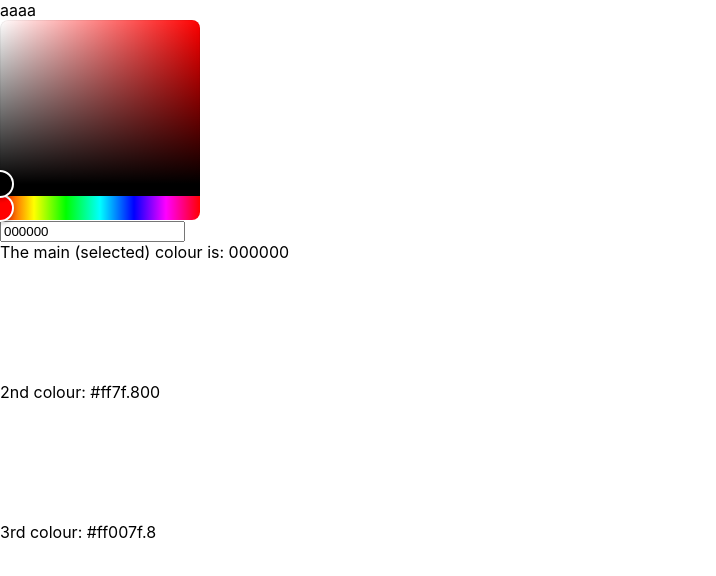
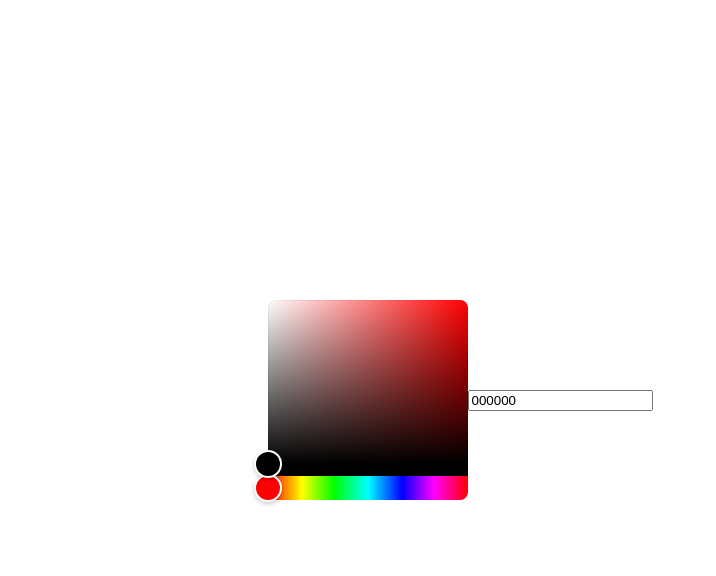
Before and after one commit to jacob-frazer/colourpicker, a React (Create React App) app: page / in a window 1280 px wide. Shown: the top 576 px of the page, without its empty margins (0-716 px from the left). Built offline with nearby package versions, Linux system fonts and the light colour scheme.

Commit message:
Break out context, add background that follows

```diff
--- a/src/App.tsx
+++ b/src/App.tsx
@@ -6,6 +6,9 @@ import { HexColorPicker, HexColorInput } from "react-colorful";
 
 import { generateComplimentaryColors, generateAnalogousColors} from "./utils/colour_gen"
 import Circle from './Components/Circle';
+import Background from './Components/Background';
+
+import ColourContext from './ColourContext';
 
 const CombinedColor = () => {
   const context = useContext(ColourContext);
@@ -36,21 +39,12 @@ const ReceivesColors = () => {
 
   return (
     <>
-      <div>The main (selected) colour is: {main_colour}</div>
       <Circle colour={main_colour} />
-      <div>2nd colour: {colour2}</div>
       <Circle colour={colour2} />
-      <div>3rd colour: {colour3}</div>
       <Circle colour={colour3} />
     </>
   )
 }
-
-
-// use react context to hold + update colour variables
-type Colour = string;
-type SetColour = (color: Colour) => void;
-const ColourContext = createContext<{ colour: Colour; setColour: SetColour } | undefined>(undefined);
 
 
 function App() {
@@ -61,16 +55,17 @@ function App() {
 
   // needed components colorpicker, routes for different layouts, generic website w/animations
   //
-  const [colour, setColour] = useState<Colour>("000000");
+  const [colour, setColour] = useState("000000");
 
   return (
-    <div>
-      aaaa
+    <>
       <ColourContext.Provider value={{colour, setColour}}>
-        <CombinedColor/>
-        <ReceivesColors/>
+        <Background>
+          <CombinedColor/>
+          <ReceivesColors/>
+        </Background>
       </ColourContext.Provider>
-    </div>
+    </>
   );
 }
 
--- /dev/null
+++ b/src/ColourContext.tsx
@@ -0,0 +1,8 @@
+import { useState, createContext } from 'react';
+
+// use react context to hold + update colour variables
+type Colour = string;
+type SetColour = (color: Colour) => void;
+const ColourContext = createContext<{ colour: Colour; setColour: SetColour } | undefined>(undefined);
+
+export default ColourContext
--- /dev/null
+++ b/src/Components/Background.tsx
@@ -0,0 +1,28 @@
+import React, { useContext } from 'react';
+import ColourContext from '../ColourContext';
+
+interface BackgroundProps {
+  children: React.ReactNode;
+}
+
+const Background: React.FC<BackgroundProps> = ({ children }) => {
+    const context = useContext(ColourContext);
+    if (!context) {
+      return null; // handle undefined context if needed
+    }
+
+    const { colour, setColour } = context;
+
+  const backgroundStyle = {
+    backgroundColor: colour,
+    width: '100%',
+    height: '100vh',
+    display: 'flex',
+    alignItems: 'center',
+    justifyContent: 'center',
+  };
+
+  return <div style={backgroundStyle}>{children}</div>;
+};
+
+export default Background;
```
